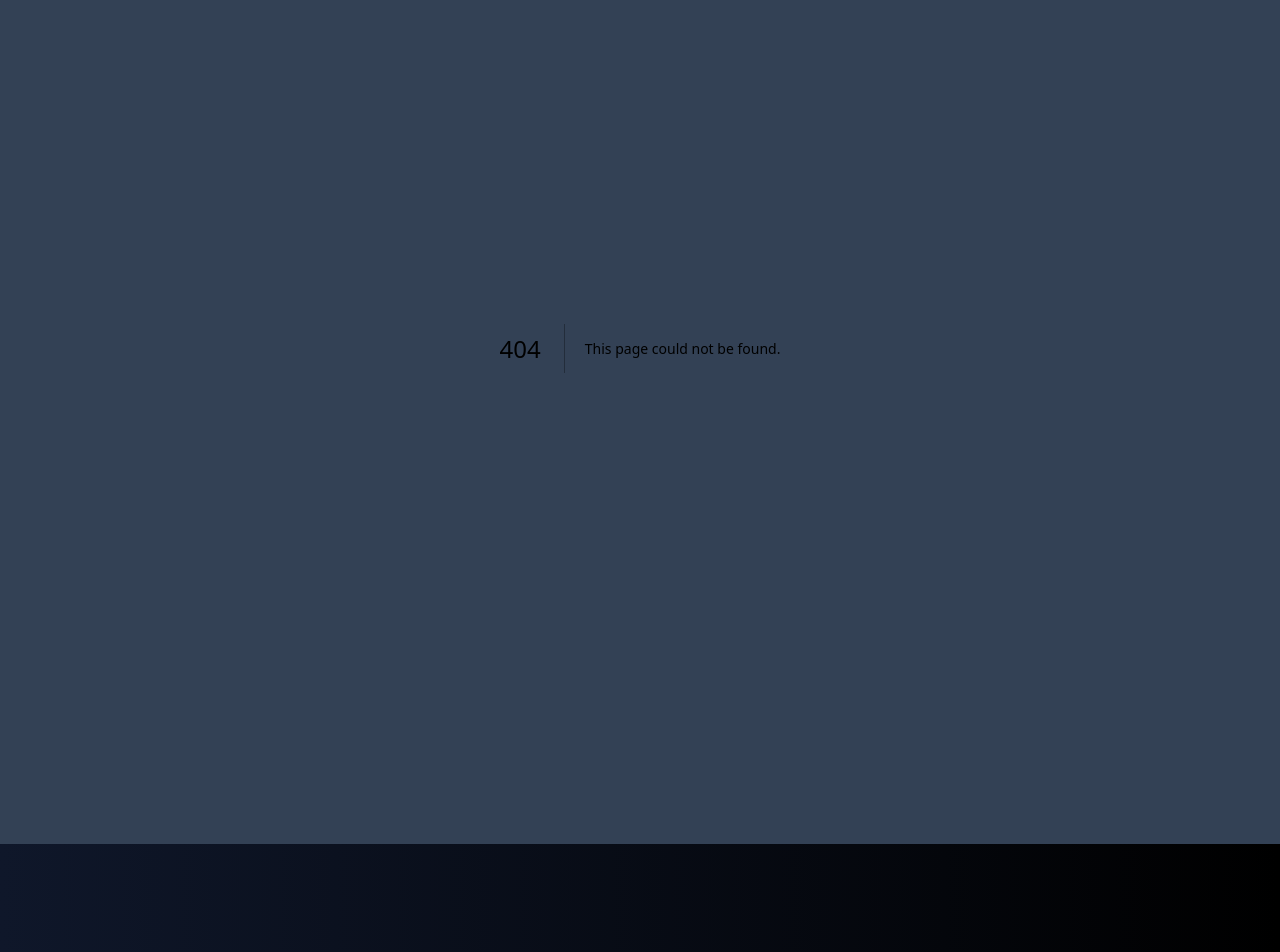
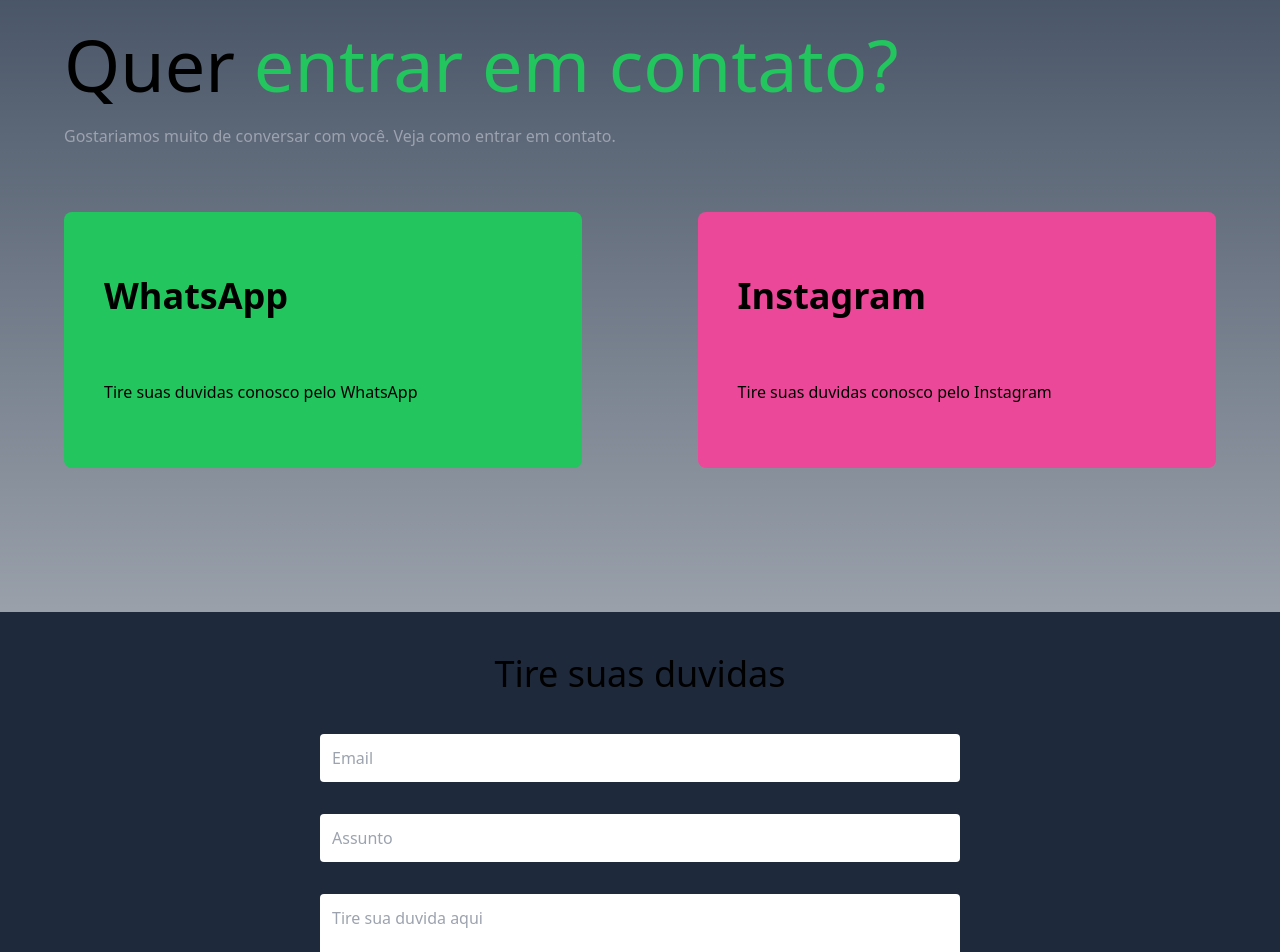
Before and after one commit to GustavoSod/bank-dashboard, a Next.js app: page /contato in a window 1280 px wide. Before the commit this address had no page. Shown: the part 180-1132 px from the top of the page. Built offline with nearby package versions, Linux system fonts and the light colour scheme.

Commit message:
Add contact layout

```diff
--- /dev/null
+++ b/src/app/contato/page.tsx
@@ -0,0 +1,25 @@
+import InputText from "@/components/inputText";
+import SocialMedia from "@/components/socialMedia";
+export default function SingIn(){
+    return(
+        <div className="flex min-h-screen flex-col items-center -mb-24">
+            <div className="w-[90%] flex flex-col justify-around items-center mb-36">
+                <div className="items-start mb-16 mt-20 lg:w-[100%] sm:w-[90%] w-[85%]">
+                    <h1 className=" lg:text-7xl sm:text-5xl text-5xl">Quer <span className="text-green-500">entrar em contato?</span></h1>
+                    <p className=" text-gray-400  mt-6">Gostariamos muito de conversar com você. Veja como entrar em contato.</p>
+                </div>
+                <div className="flex w-full justify-between items-center lg:flex-row md:flex-col sm:flex-col flex-col">
+                    <SocialMedia title={'WhatsApp'} style={'lg:w-[45%] w-[90%] bg-green-500 h-64 rounded-lg flex flex-col justify-evenly sm:items-start items-center sm:pl-10 pl-0 lg:mb-0 sm:mb-10 mb-10'} description="Tire suas duvidas conosco pelo WhatsApp"/>
+                    <SocialMedia title={'Instagram'} style={'lg:w-[45%] w-[90%] bg-pink-500 h-64 rounded-lg flex flex-col justify-evenly sm:items-start items-center sm:pl-10 pl-0 lg:mb-0 sm:mb-0 mb-0'} description="Tire suas duvidas conosco pelo Instagram"/>
+                </div>
+            </div>
+            <div className="flex flex-col w-full bg-slate-800 h-[60vh] justify-center items-center">
+                <h1 className="text-4xl font-medium mb-10">Tire suas duvidas</h1>
+                <InputText type={'text'} name={'Email'} placeholder={'Email'} style={'lg:w-[50%] sm:w-[80%] w-[90%] rounded mb-8 p-3'}/>
+                <InputText type={'text'} name={'Assunto'} placeholder={'Assunto'} style={'lg:w-[50%] sm:w-[80%] w-[90%] rounded p-3 mb-8'}/>
+                <textarea  name={'Descrição'} placeholder={'Tire sua duvida aqui'} className="lg:w-[50%] sm:w-[80%] w-[90%] rounded p-3"/>
+                <input type="submit" value="Enviar" className="bg-green-500 p-3 rounded-lg mt-8 text-xl" />
+            </div>
+        </div>
+    );
+}
--- a/src/app/header.tsx
+++ b/src/app/header.tsx
@@ -14,7 +14,7 @@
             />
             <ul className="flex sm:relative absolute sm:mt-0 mt-32">
                 <Link href="/" className="p-4 hover:text-green-500">Home</Link>
-                <Link href="/signIn" className="p-4 hover:text-green-500">Contato</Link>
+                <Link href="/contato" className="p-4 hover:text-green-500">Contato</Link>
             </ul>
         </div>
     )
--- a/src/app/signIn/page.tsx
+++ /dev/null
@@ -1,6 +0,0 @@
-export default function SingIn(){
-    return(
-        <div className="flex min-h-screen flex-col items-center justify-between">
-        </div>
-    );
-}
--- a/src/components/companyIcons/index.tsx
+++ b/src/components/companyIcons/index.tsx
@@ -3,11 +3,11 @@
 import { motion } from 'framer-motion';
 
 const slides = [
-    { number: 'Logo 1'},
-    { number: 'logo 2'},
-    { number: 'Logo 3'},
-    { number: 'logo 4'},
-    { number: 'logo 5'},
+    { number: 'Logo'},
+    { number: 'logo'},
+    { number: 'Logo'},
+    { number: 'logo'},
+    { number: 'logo'},
 ];
 
 const CompanyIcons = () => {
@@ -28,7 +28,7 @@
             >
                 {duplicatedSlides.map((slide, index) => (
                     <div key={index} className="flex-shrink-0" style={{ width: `${100 / slides.length}%` }}>
-                        <div className="flex flex-col items-center justify-center h-full lg:text-4xl sm:text-3xl text-base text-gray-400">
+                        <div className="flex flex-col items-center justify-center h-full lg:text-4xl sm:text-3xl text-xl text-gray-400">
                             {slide.number}
                         </div>
                     </div>
--- /dev/null
+++ b/src/components/inputText/index.tsx
@@ -0,0 +1,17 @@
+// Corrigido InputText.tsx
+import React from 'react';
+
+interface InputTextProps {
+  type: string;
+  name: string;
+  placeholder: string;
+  style: string;
+}
+
+const InputText: React.FC<InputTextProps> = ({ type, name, placeholder, style }) => {
+  return (
+    <input type={type} name={name} placeholder={placeholder} className={style} />
+  );
+}
+
+export default InputText;
--- a/src/components/presentation/index.tsx
+++ b/src/components/presentation/index.tsx
@@ -8,7 +8,6 @@
           src="/manmachine.png"
           alt="Bank logo"
           fill={true}
-          objectFit="cover"
           priority
         />
       </div>
--- /dev/null
+++ b/src/components/socialMedia/index.tsx
@@ -0,0 +1,18 @@
+import React from 'react';
+
+interface SocialMediaProps {
+  title: string;
+  description: string;
+  style: string;
+}
+
+const SocialMedia: React.FC<SocialMediaProps> = ({ title, description, style }) => {
+  return (
+    <button className={style}>
+      <h1 className='text-4xl font-semibold'>{title}</h1>
+      <p>{description}</p>
+    </button>
+  );
+}
+
+export default SocialMedia;
```
